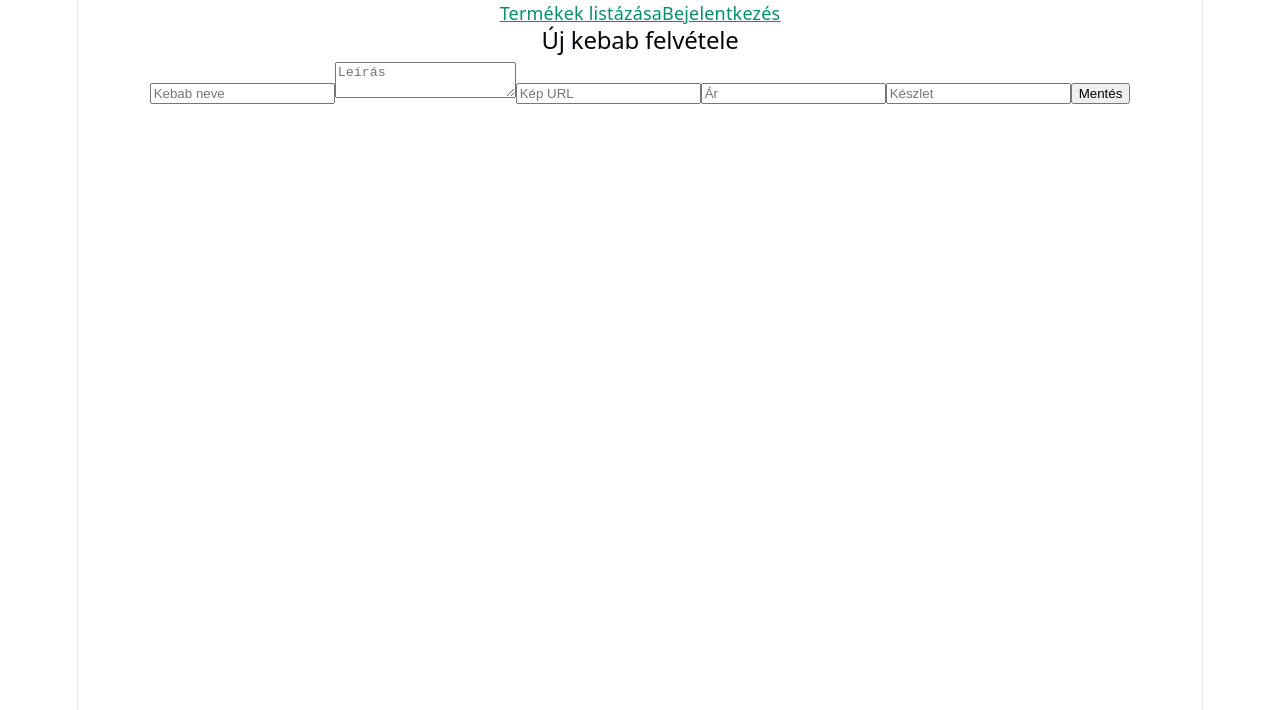
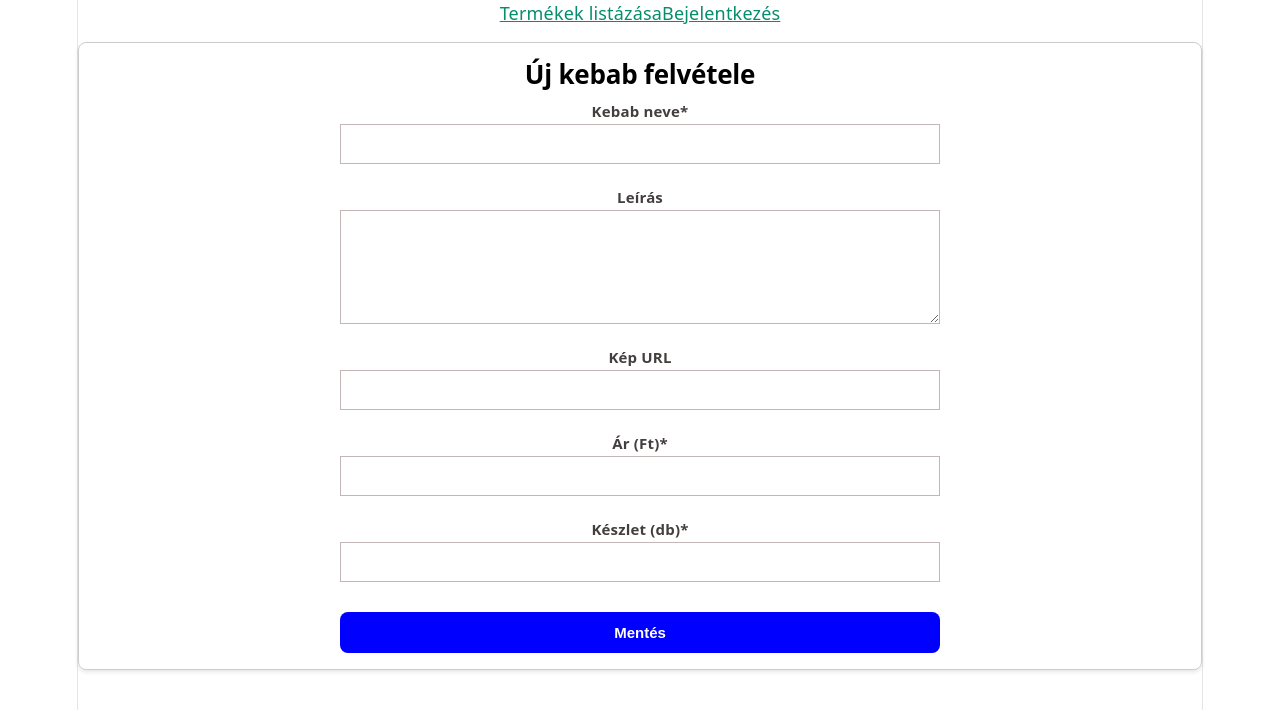
Before and after one commit to BZsombor7/react_final_project_BZS, a React (Vite) app in the folder BenedekFinal/frontend/: page /form in a window 1280 px wide. Shown: the top 710 px of the page. Built offline with nearby package versions, Linux system fonts and the light colour scheme; no server answers.

Commit message:
itemek kiiratasa siker + item, form css

```diff
--- a/BenedekFinal/frontend/src/App.jsx
+++ b/BenedekFinal/frontend/src/App.jsx
@@ -14,7 +14,7 @@ function App() {
     try {
       const res = await fetch('http://localhost:3000/products')
       const data = await res.json()
-      setWebData(data.products)
+      setWebData(data)
     } catch (err) {
       console.log(err)
     }
--- a/BenedekFinal/frontend/src/components/WebForm.jsx
+++ b/BenedekFinal/frontend/src/components/WebForm.jsx
@@ -1,5 +1,7 @@
 import { useRef } from 'react'
 import Swal from 'sweetalert2'
+import Card from '../wrappers/Card'
+import styles from './WebForm.module.css'
 
 const WebForm = ({ refreshData }) => {
   const nameRef = useRef()
@@ -44,17 +46,41 @@ const WebForm = ({ refreshData }) => {
   }
 
   return (
-    <form onSubmit={handleSubmit}>
-      <h2>Új kebab felvétele</h2>
+    <Card>
+      <div className={styles.container}>
+        <h2 className={styles.title}>Új kebab felvétele</h2>
 
-      <input ref={nameRef} placeholder="Kebab neve" />
-      <textarea ref={descriptionRef} placeholder="Leírás" />
-      <input ref={imgRef} placeholder="Kép URL" />
-      <input ref={priceRef} type="number" placeholder="Ár" />
-      <input ref={stockRef} type="number" placeholder="Készlet" />
+        <form className={styles.form} onSubmit={handleSubmit}>
 
-      <button>Mentés</button>
-    </form>
+          <div className={styles.formGroup}>
+            <label className={styles.label}>Kebab neve*</label>
+            <input className={styles.input} ref={nameRef} />
+          </div>
+
+          <div className={styles.formGroup}>
+            <label className={styles.label}>Leírás</label>
+            <textarea className={styles.textarea} ref={descriptionRef}></textarea>
+          </div>
+
+          <div className={styles.formGroup}>
+            <label className={styles.label}>Kép URL</label>
+            <input className={styles.input} ref={imgRef} />
+          </div>
+
+          <div className={styles.formGroup}>
+            <label className={styles.label}>Ár (Ft)*</label>
+            <input className={styles.input} type="number" ref={priceRef} />
+          </div>
+
+          <div className={styles.formGroup}>
+            <label className={styles.label}>Készlet (db)*</label>
+            <input className={styles.input} type="number" ref={stockRef} />
+          </div>
+
+          <button className={styles.button}>Mentés</button>
+        </form>
+      </div>
+    </Card>
   )
 }
 
--- a/BenedekFinal/frontend/src/components/WebForm.module.css
+++ b/BenedekFinal/frontend/src/components/WebForm.module.css
@@ -1,21 +1,19 @@
 .container {
-  width: 100%;
-  max-width: 520px;
-  margin: 40px auto;
+  max-width: 600px;
+  margin: auto;
 }
 
 .title {
   text-align: center;
-  margin-bottom: 25px;
-  font-size: 24px;
-  font-weight: 600;
-  color: #2d2d2d;
+  font-size: 26px;
+  font-weight: 700;
+  color: black;
 }
 
 .form {
   display: flex;
   flex-direction: column;
-  gap: 18px;
+  gap: 20px;
 }
 
 .formGroup {
@@ -24,30 +22,23 @@
 }
 
 .label {
-  font-size: 14px;
-  margin-bottom: 6px;
-  color: #555;
-  font-weight: 500;
+  font-size: 15px;
+  color: #443f3f;
+  font-weight: 600;
 }
 
 .input,
-.select,
 .textarea {
-  padding: 11px 12px;
-  border-radius: 8px;
-  border: 1px solid #d8d8d8;
+  padding: 11px;
+  border: 1px solid #c4b6b6;
   font-size: 14px;
-  background: #fafafa;
-  transition: all 0.2s ease;
+  background: white;
 }
 
 .input:focus,
-.select:focus,
 .textarea:focus {
-  outline: none;
-  border-color: #4f8cff;
+  outline-color: rgb(103, 103, 233);
   background: white;
-  box-shadow: 0 0 0 3px rgba(79, 140, 255, 0.15);
 }
 
 .textarea {
@@ -58,22 +49,14 @@
 .button {
   margin-top: 10px;
   padding: 12px;
-  border: none;
+  border: 0px;
   border-radius: 8px;
-  background: linear-gradient(135deg, #4f8cff, #6ea8ff);
+  background-color: blue;
   color: white;
   font-weight: 600;
   font-size: 15px;
-  cursor: pointer;
-  transition: all 0.2s ease;
 }
 
-.button:hover {
-  transform: translateY(-1px);
-  box-shadow: 0 6px 14px rgba(0, 0, 0, 0.15);
+.button:hover{
+  background-color: rgb(9, 0, 90);
 }
-
-.button:active {
-  transform: translateY(0);
-  box-shadow: none;
-}
--- a/BenedekFinal/frontend/src/components/WebItem.jsx
+++ b/BenedekFinal/frontend/src/components/WebItem.jsx
@@ -1,5 +1,7 @@
 import Swal from 'sweetalert2'
 import { useAuth } from '../context/loginContext'
+import Card from '../wrappers/Card'
+import styles from './WebItem.module.css'
 
 const WebItem = ({ item, refreshData }) => {
   const { isLogged } = useAuth()
@@ -19,27 +21,30 @@ const WebItem = ({ item, refreshData }) => {
   }
 
   return (
-    <div style={{ border: '1px solid gray', margin: 10, padding: 10 }}>
-      <h3>{item.name}</h3>
-      <p>{item.description}</p>
+    <Card>
+      <div className={styles.container}>
+        <h3 className={styles.name}>{item.name}</h3>
 
         {item.img_url && (
           <img
             src={item.img_url}
             alt={item.name}
-          style={{ width: "200px", borderRadius: "8px" }}
+            className={styles.image}
           />
         )}
 
-      <p><strong>Ár:</strong> {item.price} Ft</p>
-      <p><strong>Készlet:</strong> {item.stock} db</p>
+        <p className={styles.description}>{item.description}</p>
+
+        <p className={styles.price}><strong>Ár:</strong> {item.price} Ft</p>
+        <p className={styles.stock}><strong>Készlet:</strong> {item.stock} db</p>
 
         {isLogged && (
-        <button onClick={handleDelete}>
+          <button className={styles.deleteBtn} onClick={handleDelete}>
             Törlés
           </button>
         )}
       </div>
+    </Card>
   )
 }
 
--- /dev/null
+++ b/BenedekFinal/frontend/src/components/WebItem.module.css
@@ -0,0 +1,40 @@
+.container {
+  display: flex;
+  flex-direction: column;
+  gap: 8px;
+}
+
+.name {
+  font-size: 22px;
+  font-weight: 600;
+  color: black;
+}
+
+.image {
+  width: 100%;
+  max-width: 300px;
+  margin: auto;
+}
+
+.description {
+  font-size: 14px;
+  color: #2c2c2c;
+}
+
+.price, .stock {
+  font-size: 15px;
+  color: #141414;
+}
+
+.deleteBtn {
+  padding: 10px;
+  background-color: #ff4a4a;
+  color: white;
+  border: 0px;
+  border-radius: 8px;
+  font-weight: 600;
+}
+
+.deleteBtn:hover {
+  background-color: #812a2a;
+}
```
Lines whose indentation alone changed are shown as unchanged.
